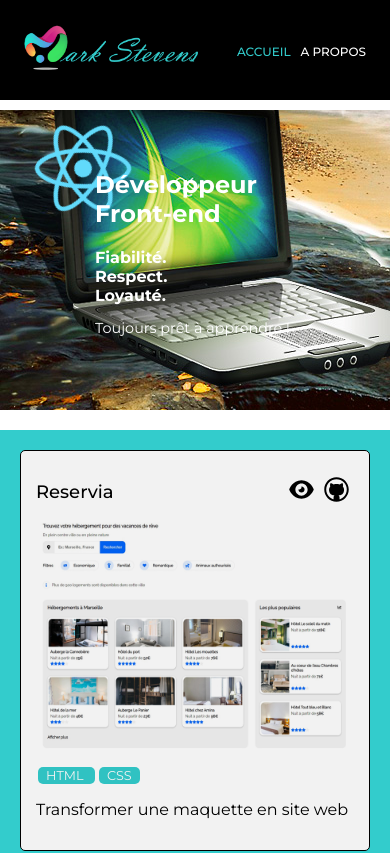
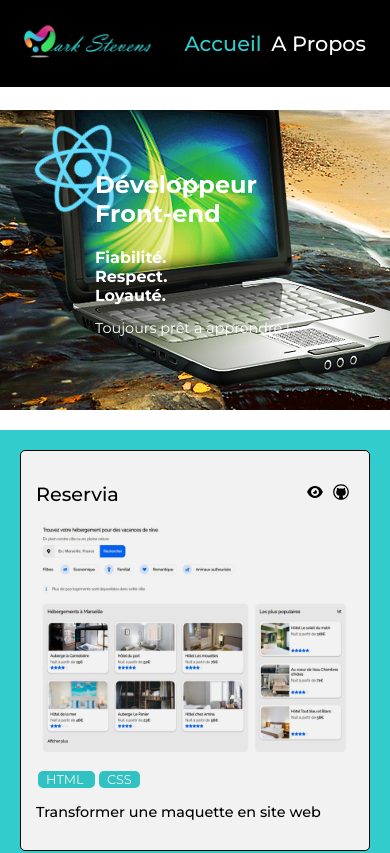
Before and after one commit to Stevens-Mark/Portfolio, a React (Create React App) app: page / in a window 390 px wide. Shown: the top 853 px of the page. Built offline with nearby package versions, Linux system fonts and the light colour scheme; a web font is replaced by a local one.

Commit message:
code tidy

```diff
--- a/src/components/Card.jsx
+++ b/src/components/Card.jsx
@@ -15,7 +15,8 @@ const ProjectCard = styled.article`
   background: ${colors.tertiary};
   color: ${colors.secondary};
   border-radius: 0.313rem;
-  padding: 15px;
+  padding: 0.938rem;
+  margin: 1.25rem;
   flex: 1 1 250px;
   filter: brightness(95%);
   transition: 0.4s;
@@ -24,20 +25,9 @@ const ProjectCard = styled.article`
     box-shadow: 0 2px 4px rgba(0, 0, 0, .8);
   }
 
-  // @media screen and (min-width: 670px) {
-  //   height:500px;
-    margin: 1.25rem;
-  //   flex: 1 1 275px;
-  //   /* max-width: 275px; */
-  // }
-
   h2 {
-    font-size: 1.125rem;
-    // font-style: normal;
+    font-size: 1.2rem;
     font-weight: 500;
-    // position: relative;
-    // bottom: 4rem;
-    // margin: 0.625rem;
   }
 `;
 
@@ -48,13 +38,12 @@ const ProjectHeading = styled.div`
 `;
 
 const LinkImg = styled.img`
-  width: 25px;
+  width: 1.563rem;
+  width: clamp(1rem, 1.6vw, 1.4rem);
   margin: 0px 5px;
 `;
 
 const CoverImage = styled.img`
-  // border: 1px solid ${colors.secondary};
-  // filter: brightness(95%);
   // object-fit: cover;
   max-height: 300px;
   width: 100%;
@@ -62,18 +51,17 @@ const CoverImage = styled.img`
 `;
 
 const TagForm = styled.span`
-font-size: 0.8rem;
+ font-size: 0.8rem;
  background: ${colors.primary};
  color: ${colors.tertiary};
  border-radius: 5px;
  margin: 2px;
  padding: 1px 8px;
-
 `;
 
-
-const SummeryText = styled.p`
-  color: ${colors.secondary};
+const SummeryText = styled.h3`
+  font-weight: 500;
+  font-size: clamp(0.9rem, 1vw, 1rem);
 `;
 
 /**
--- a/src/components/Footer.jsx
+++ b/src/components/Footer.jsx
@@ -13,7 +13,6 @@ const FOOTER = styled.footer`
   flex-direction: column;
   justify-content: center;
   align-items: center;
-  // max-width: 1440px;
   height: 8rem;
   margin-top: 6rem;
   background: ${colors.secondary};
--- a/src/components/Header.jsx
+++ b/src/components/Header.jsx
@@ -24,9 +24,7 @@ const HEADER = styled.header`
 `;
 
 const LogoImg = styled.img`
-  width: 14.6vw;
-  min-width: 11rem;
-  max-width: 11rem;
+  width: clamp(8rem, 12.2vw, 12rem);
 `;
 
 const UList = styled.ul`
@@ -42,17 +40,13 @@ const NAVLINK = styled(NavLink)`
   font-family: Vladimir script, 'Montserrat', sans-serif;
   font-weight: 500;
   color: ${colors.tertiary};
-  font-size: clamp(0.75rem, 2vw, 2.5rem);
+  font-size: clamp(1.3rem, 2vw, 2.5rem);
   &.${(props) => props.activeClassName} {
     color: ${colors.activeA};
   }
   &:hover {
     color: ${colors.activeA};
     text-decoration: underline;
-  }
-
-  @media screen and (max-width: 600px) {
-    text-transform: uppercase;
   }
 `;
 
--- a/src/pages/Home.jsx
+++ b/src/pages/Home.jsx
@@ -21,7 +21,7 @@ const PortFolioWrapper = styled.div`
   // border-radius: 1.563rem;
   display: flex;
   flex-flow: row wrap;
-  justify-content: space-evenly;
+  // justify-content: spac-between;
   background: ${colors.primary};
 `;
 
```
Also changed, not shown: src/pages/WelcomePage.jsx (deleted, +0 -33 lines).
